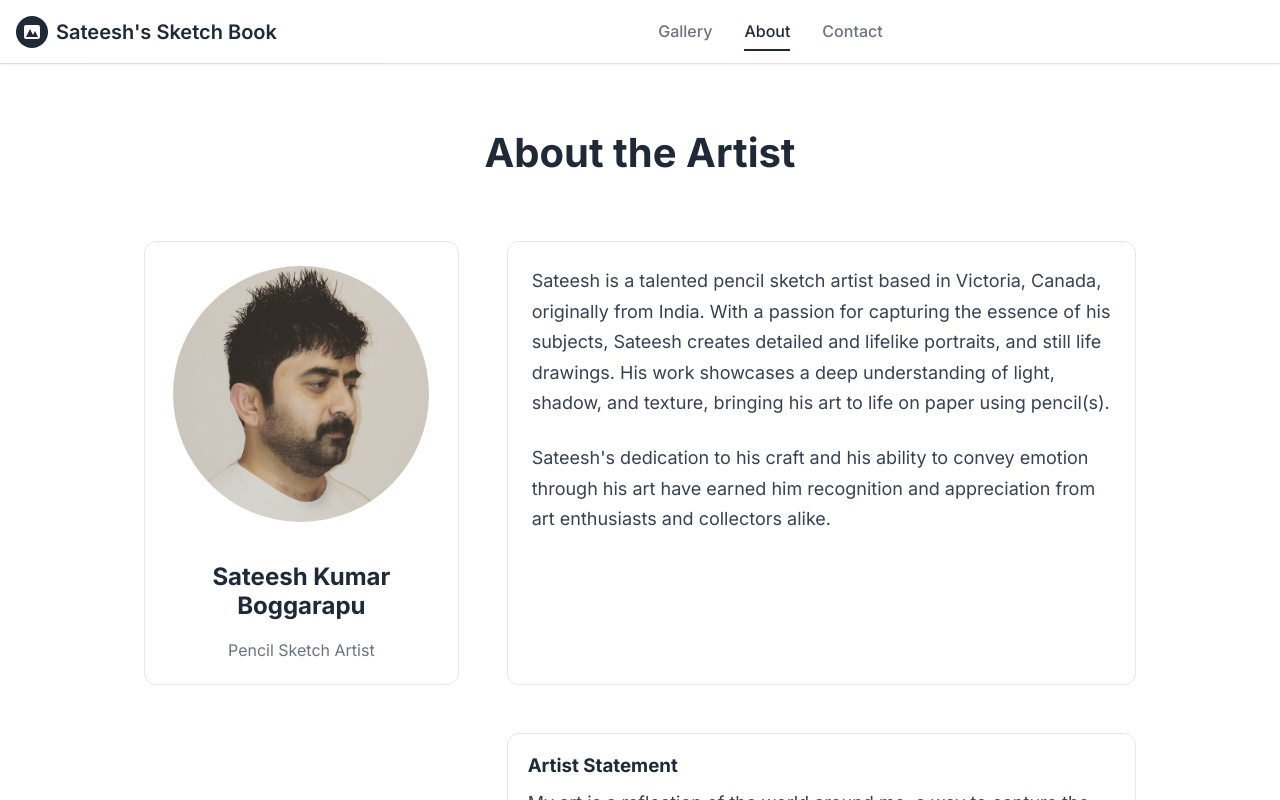
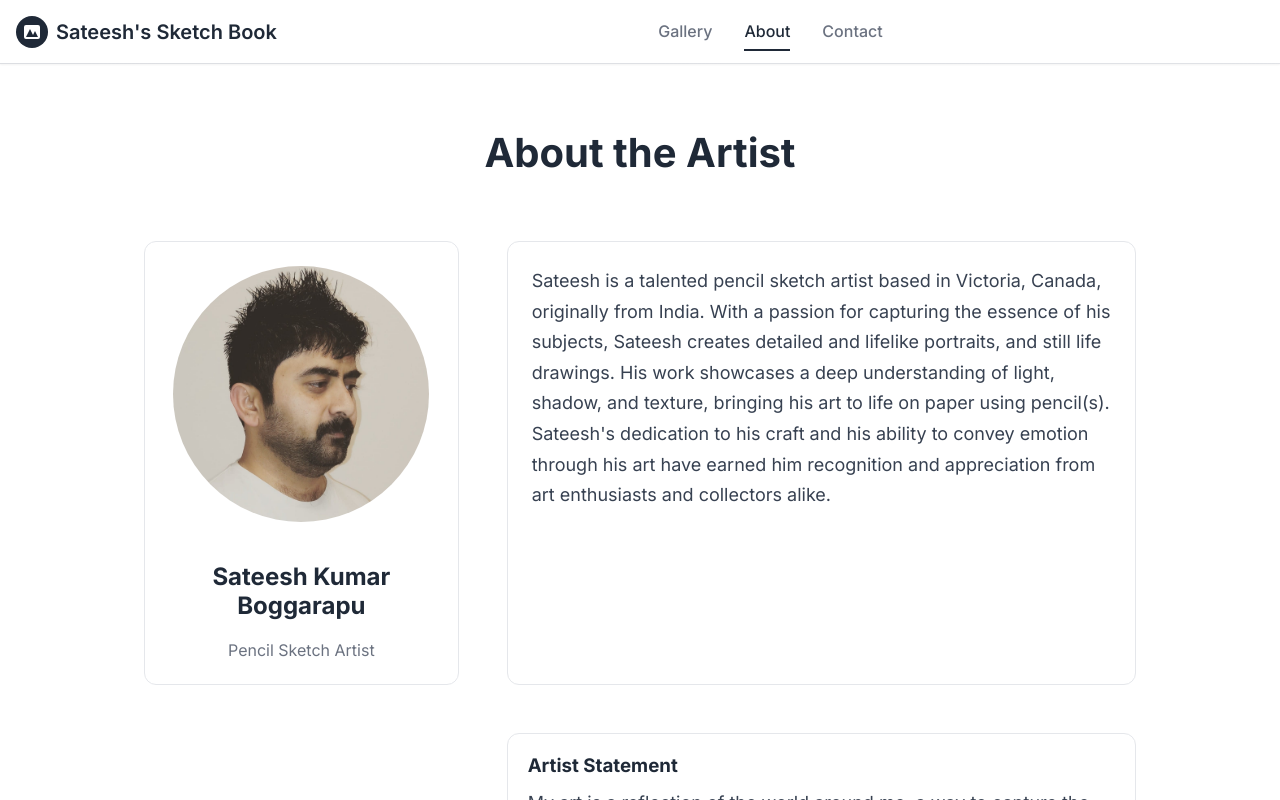
Before and after one commit to sat33shgit/SketchesWebsite, a React (Vite) app: page /about in a window 1280 px wide. Built offline with nearby package versions, Linux system fonts and the light colour scheme.

Commit message:
fix: remove extra bottom padding from about page text

```diff
--- a/src/index.css
+++ b/src/index.css
@@ -617,7 +617,13 @@ nav::after {
   border: 1px solid #e5e7eb; /* match contact card borders */
   border-radius: 12px;
   padding: 1.5rem;
+  padding-bottom: 0.5rem; /* reduce bottom padding */
   box-shadow: none; /* remove shadow so border is clean */
+}
+
+/* Remove bottom padding completely for about-text container */
+.about-content > .about-text {
+  padding-bottom: 0 !important;
 }
 
 /* Shrink-wrap the profile card so the border only covers the content area and center it in the grid cell */
@@ -716,19 +722,23 @@ nav::after {
 .about-text {
   display: flex;
   flex-direction: column;
-  gap: 1rem; /* reduced gap to tighten spacing between paragraphs */
+  gap: 0 !important; /* remove gap to eliminate spacing between paragraphs */
 }
 
 .about-text p {
   font-size: 1.125rem;
   color: #374151;
   line-height: 1.7;
-  margin: 0 0 0.5rem 0; /* smaller bottom margin to reduce extra space */
+  margin: 0 0 0 0 !important; /* remove all margins */
 }
 
 /* Avoid extra gap at the bottom of the about card by removing bottom margin on the last paragraph */
-.about-text > div:last-child p {
-  margin-bottom: 0;
+.about-text > div:last-child p,
+.about-text p:last-child,
+.about-text > div:last-child,
+.about-text div:last-of-type {
+  margin-bottom: 0 !important;
+  padding-bottom: 0 !important;
 }
 
 .artist-statement {
```
